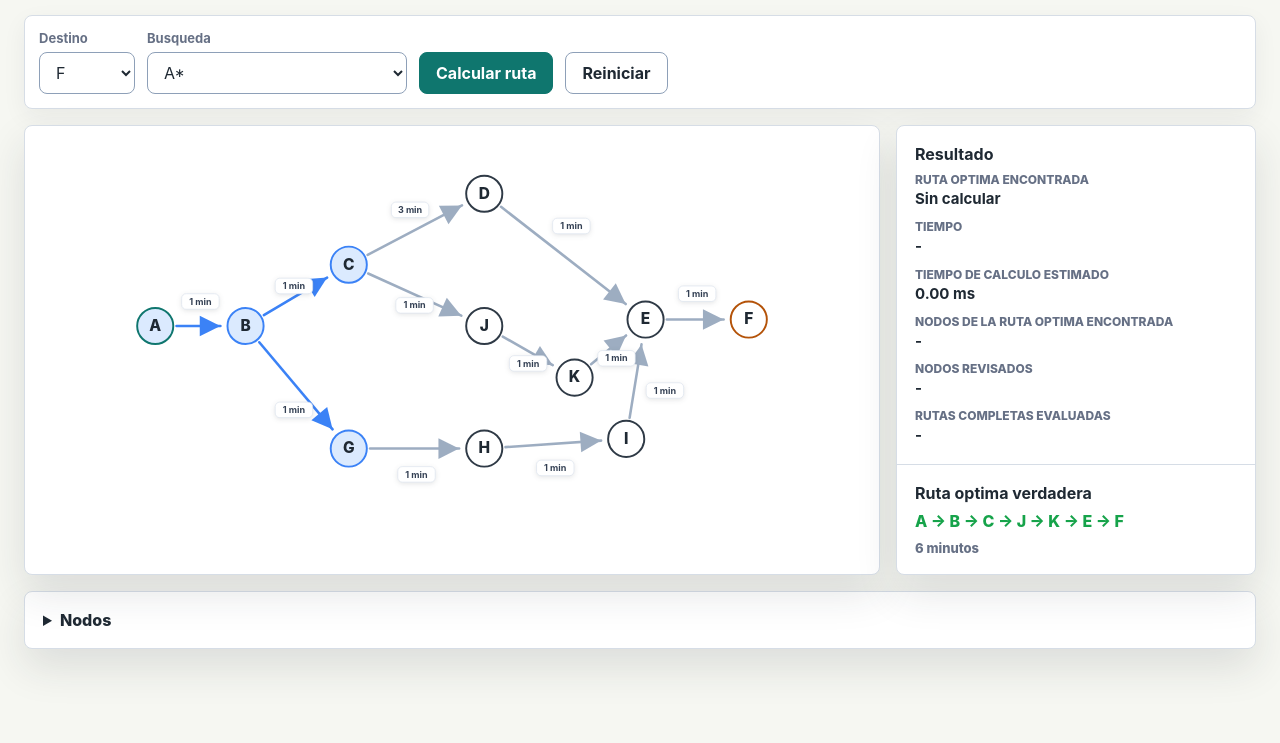
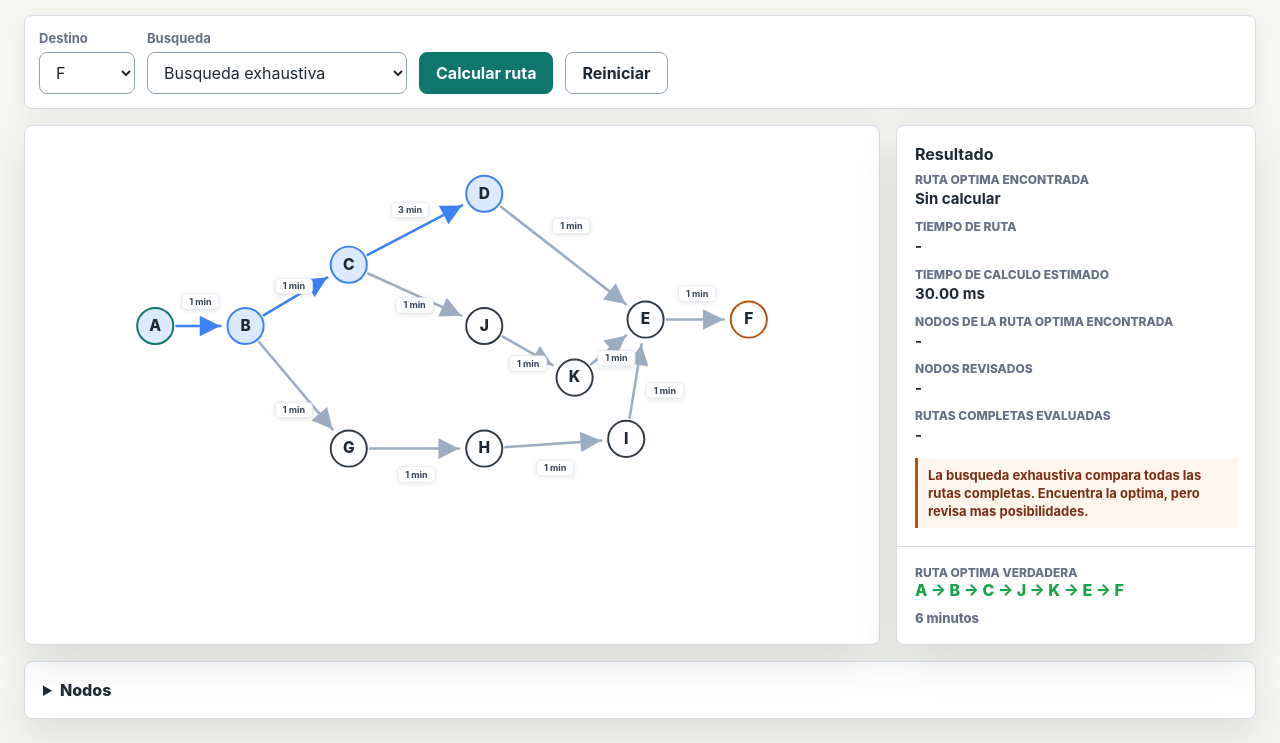
Before and after one commit to rgap/apps-vistas-en-clase, a plain HTML site: page 01_ruta_optima_conductor_indrive/app_visual/index.html in a window 1280 px wide. Both pictures are taken after a click on the button "Calcular ruta". Shown: the part 66-809 px from the top of the page. Drawn offline with Linux system fonts and the light colour scheme.

Commit message:
refactor: implement Hill Climbing without restart, update A* heuristic logic, and adjust UI elements and route data

```diff
--- a/01_ruta_optima_conductor_indrive/app_visual/app.js
+++ b/01_ruta_optima_conductor_indrive/app_visual/app.js
@@ -1,15 +1,15 @@
 const nodes = {
-  A: { name: "UTP nueva sede", x: 90, y: 310, h: 5 },
-  B: { name: "Av. Parra", x: 230, y: 310, h: 4 },
-  C: { name: "Salaverry", x: 390, y: 215, h: 3 },
-  D: { name: "Alvarez Thomas", x: 600, y: 105, h: 2 },
-  E: { name: "Santo Domingo", x: 850, y: 300, h: 1 },
-  F: { name: "Plaza de Armas", x: 1010, y: 300, h: 0 },
-  G: { name: "Tarapaca", x: 390, y: 500, h: 4 },
-  H: { name: "Av. La Marina", x: 600, y: 500, h: 3 },
-  I: { name: "Palacio Viejo", x: 820, y: 485, h: 2 },
-  J: { name: "Av. Jorge Chavez", x: 600, y: 310, h: 3 },
-  K: { name: "Pierola", x: 740, y: 390, h: 2 },
+  A: { name: "UTP nueva sede", x: 90, y: 310 },
+  B: { name: "Av. Parra", x: 230, y: 310 },
+  C: { name: "Salaverry", x: 390, y: 215 },
+  D: { name: "Alvarez Thomas", x: 600, y: 105 },
+  E: { name: "Santo Domingo", x: 850, y: 300 },
+  F: { name: "Plaza de Armas", x: 1010, y: 300 },
+  G: { name: "Tarapaca", x: 390, y: 500 },
+  H: { name: "Av. La Marina", x: 600, y: 500 },
+  I: { name: "Palacio Viejo", x: 820, y: 485 },
+  J: { name: "Av. Jorge Chavez", x: 600, y: 310 },
+  K: { name: "Pierola", x: 740, y: 390 },
 };
 
 const edges = [
@@ -36,13 +36,13 @@ const graph = edges.reduce((acc, edge) => {
 }, {});
 
 const state = {
-  selectedAlgorithm: "astar",
+  selectedAlgorithm: "exhaustive",
   goal: "F",
   animationToken: 0,
 };
 
 const calculationBenchmarkRuns = 10000;
-const heuristicCache = new Map();
+const aStarHeuristicCache = new Map();
 
 const svg = document.getElementById("routeGraph");
 const algorithmSelect = document.getElementById("algorithm");
@@ -81,7 +81,7 @@ function getNeighbors(node) {
   return graph[node] || [];
 }
 
-function shortestHopHeuristic(target) {
+function shortestHopAStarHeuristic(target) {
   const reversed = edges.reduce((acc, edge) => {
     acc[edge.to] = acc[edge.to] || [];
     acc[edge.to].push(edge.from);
@@ -105,12 +105,12 @@ function shortestHopHeuristic(target) {
   return hops;
 }
 
-function getHeuristic(target = state.goal) {
-  if (!heuristicCache.has(target)) {
-    heuristicCache.set(target, shortestHopHeuristic(target));
+function getAStarHeuristic(target = state.goal) {
+  if (!aStarHeuristicCache.has(target)) {
+    aStarHeuristicCache.set(target, shortestHopAStarHeuristic(target));
   }
 
-  return heuristicCache.get(target);
+  return aStarHeuristicCache.get(target);
 }
 
 function routeStats(path) {
@@ -127,8 +127,12 @@ function routeStats(path) {
   };
 }
 
-function localHillScore(edge, heuristic) {
-  return edge.time + heuristic[edge.to];
+function localHillScore(edge) {
+  return edge.time;
+}
+
+function compareHillCandidates(a, b) {
+  return localHillScore(a) - localHillScore(b);
 }
 
 function aStarScore(candidate, heuristic) {
@@ -332,7 +336,7 @@ function resetVisuals() {
   stepCount.textContent = "-";
   visitedCount.textContent = "-";
   routeCount.textContent = "-";
-  resultNote.textContent = "";
+  updateAlgorithmNote();
   updateKnownRoute();
 }
 
@@ -448,7 +452,6 @@ function hillClimbing() {
   const visited = [];
   const seen = new Set();
   const path = [start];
-  const heuristic = getHeuristic(state.goal);
   let current = start;
 
   while (current) {
@@ -459,14 +462,9 @@ function hillClimbing() {
       return { path, visited, routesEvaluated: null };
     }
 
-    const next = getNeighbors(current)
+    const next = [...getNeighbors(current)]
       .filter((edge) => !seen.has(edge.to))
-      .sort(
-        (a, b) =>
-          localHillScore(a, heuristic) - localHillScore(b, heuristic) ||
-          nodes[a.to].h - nodes[b.to].h ||
-          a.time - b.time,
-      )[0];
+      .sort(compareHillCandidates)[0];
 
     if (!next) break;
     path.push(next.to);
@@ -484,7 +482,7 @@ function aStar() {
   const open = [{ node: start, path: [start], i: 0, from: null }];
   const bestCost = new Map([[start, 0]]);
   const visited = [];
-  const heuristic = getHeuristic(state.goal);
+  const heuristic = getAStarHeuristic(state.goal);
 
   while (open.length) {
     open.sort((a, b) => aStarScore(a, heuristic) - aStarScore(b, heuristic));
@@ -521,13 +519,17 @@ const algorithms = {
 
 const algorithmNotes = {
   astar:
-    "A* calcula f(n) = i(n) + j(n). Donde i(n) es el tiempo acumulado y j(n) es la heuristica: minimo numero de tramos restantes hasta el destino seleccionado.",
+    "A* calcula f(n) = i(n) + j(n). Donde i(n) es el tiempo acumulado y j(n) es la heuristica: minimo numero de nodos restantes hasta el destino seleccionado.",
   exhaustive:
     "La busqueda exhaustiva compara todas las rutas completas. Encuentra la optima, pero revisa mas posibilidades.",
   bfs: "BFS busca por niveles y se detiene al llegar al destino. En este grafo minimiza nodos en la ruta, no tiempo.",
   dfs: "DFS baja por la primera rama disponible hasta encontrar el destino. Aqui encuentra A -> B -> C -> D -> E -> F y se detiene, aunque no sea la ruta mas rapida.",
-  hill: "Hill Climbing elige el mejor siguiente paso local. Puede coincidir con la ruta optima, pero no lo garantiza.",
+  hill: "Hill Climbing sin reinicio elige el tramo inmediato con menor tiempo. Puede avanzar hacia un camino que no llegue al destino porque no mira el costo restante ni vuelve a probar alternativas.",
 };
+
+function updateAlgorithmNote() {
+  resultNote.textContent = algorithmNotes[state.selectedAlgorithm] || "";
+}
 
 function measureAlgorithm(algorithm) {
   let result = null;
@@ -543,8 +545,7 @@ function measureAlgorithm(algorithm) {
     ? result.visited.length * 0.4
     : 0;
 
-  result.calculationMs =
-    measuredMs + completeRouteCost + exhaustiveReviewCost;
+  result.calculationMs = measuredMs + completeRouteCost + exhaustiveReviewCost;
   return result;
 }
 
@@ -566,7 +567,7 @@ async function animateResult(result) {
     stepCount.textContent = "-";
     visitedCount.textContent = String(result.visited.length);
     routeCount.textContent = result.routesEvaluated ?? "-";
-    resultNote.textContent = algorithmNotes[state.selectedAlgorithm] || "";
+    updateAlgorithmNote();
     return;
   }
 
@@ -577,7 +578,7 @@ async function animateResult(result) {
   stepCount.textContent = String(result.path.length);
   visitedCount.textContent = String(result.visited.length);
   routeCount.textContent = result.routesEvaluated ?? "-";
-  resultNote.textContent = algorithmNotes[state.selectedAlgorithm] || "";
+  updateAlgorithmNote();
 }
 
 function runSearch() {
@@ -590,6 +591,7 @@ function runSearch() {
 
 algorithmSelect.addEventListener("change", (event) => {
   state.selectedAlgorithm = event.target.value;
+  updateAlgorithmNote();
 });
 
 goalSelect.addEventListener("change", (event) => {
--- a/01_ruta_optima_conductor_indrive/app_visual/index.html
+++ b/01_ruta_optima_conductor_indrive/app_visual/index.html
@@ -27,11 +27,11 @@
           <div class="field">
             <label for="algorithm">Busqueda</label>
             <select id="algorithm">
+              <option value="exhaustive">Busqueda exhaustiva</option>
+              <option value="dfs">Busqueda por profundidad</option>
+              <option value="bfs">Busqueda por anchura</option>
+              <option value="hill">Hill Climbing sin reinicio</option>
               <option value="astar">A*</option>
-              <option value="bfs">Busqueda por anchura</option>
-              <option value="dfs">Busqueda por profundidad</option>
-              <option value="hill">Hill Climbing</option>
-              <option value="exhaustive">Busqueda exhaustiva</option>
             </select>
           </div>
           <button id="runSearch" class="primary-button" type="button">
@@ -62,7 +62,7 @@
                   <dd id="routeText">A -> F</dd>
                 </div>
                 <div>
-                  <dt>Tiempo</dt>
+                  <dt>Tiempo de ruta</dt>
                   <dd id="timeText">-</dd>
                 </div>
                 <div>
@@ -86,7 +86,7 @@
             </section>
 
             <section class="panel-section known-route">
-              <h2>Ruta optima verdadera</h2>
+              <dt>Ruta optima verdadera</dt>
               <p id="knownRouteCode" class="known-route-code">
                 A -> B -> C -> J -> K -> E -> F
               </p>
--- a/01_ruta_optima_conductor_indrive/app_visual/styles.css
+++ b/01_ruta_optima_conductor_indrive/app_visual/styles.css
@@ -306,7 +306,8 @@ select:focus-visible {
   gap: 2px;
 }
 
-.metric-list dt {
+.metric-list dt,
+.panel-section dt {
   color: var(--muted);
   font-size: 12px;
   font-weight: 800;
```
Also changed, not shown: 1 other file.
